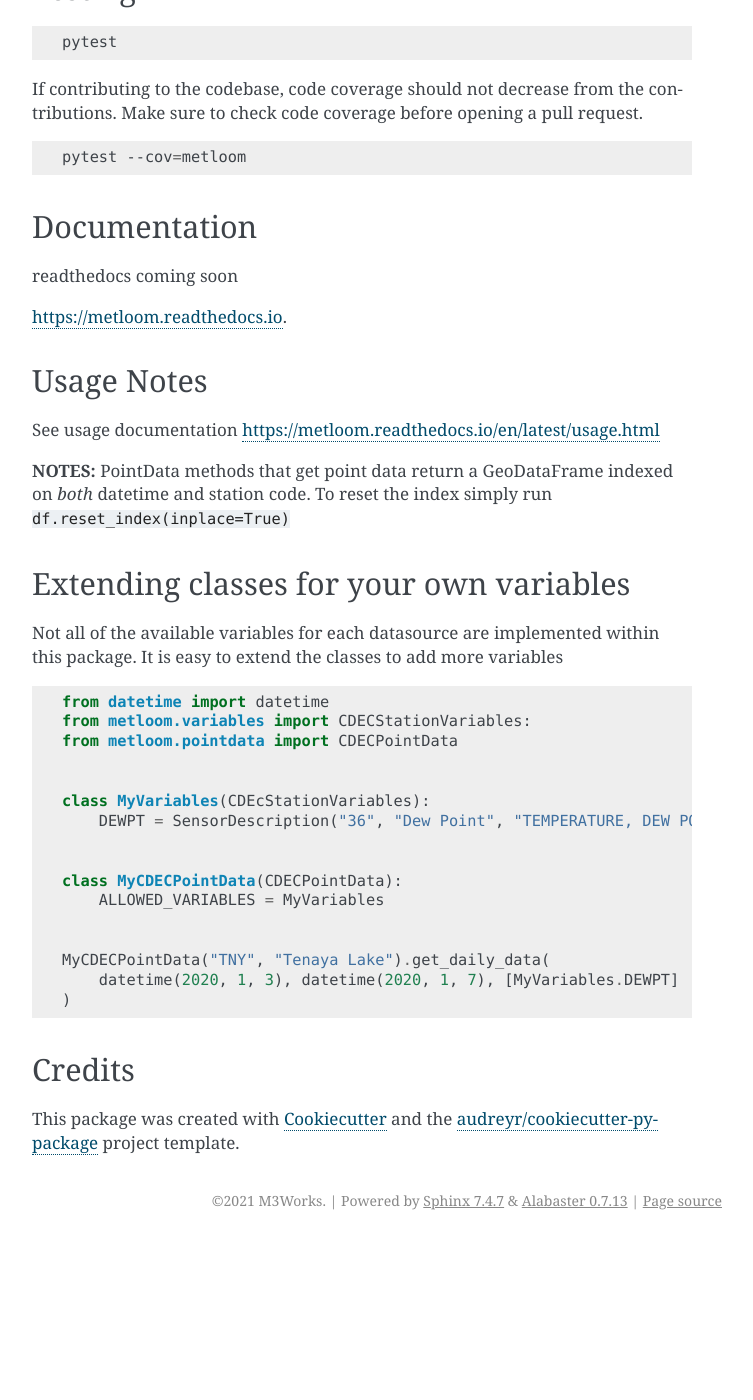
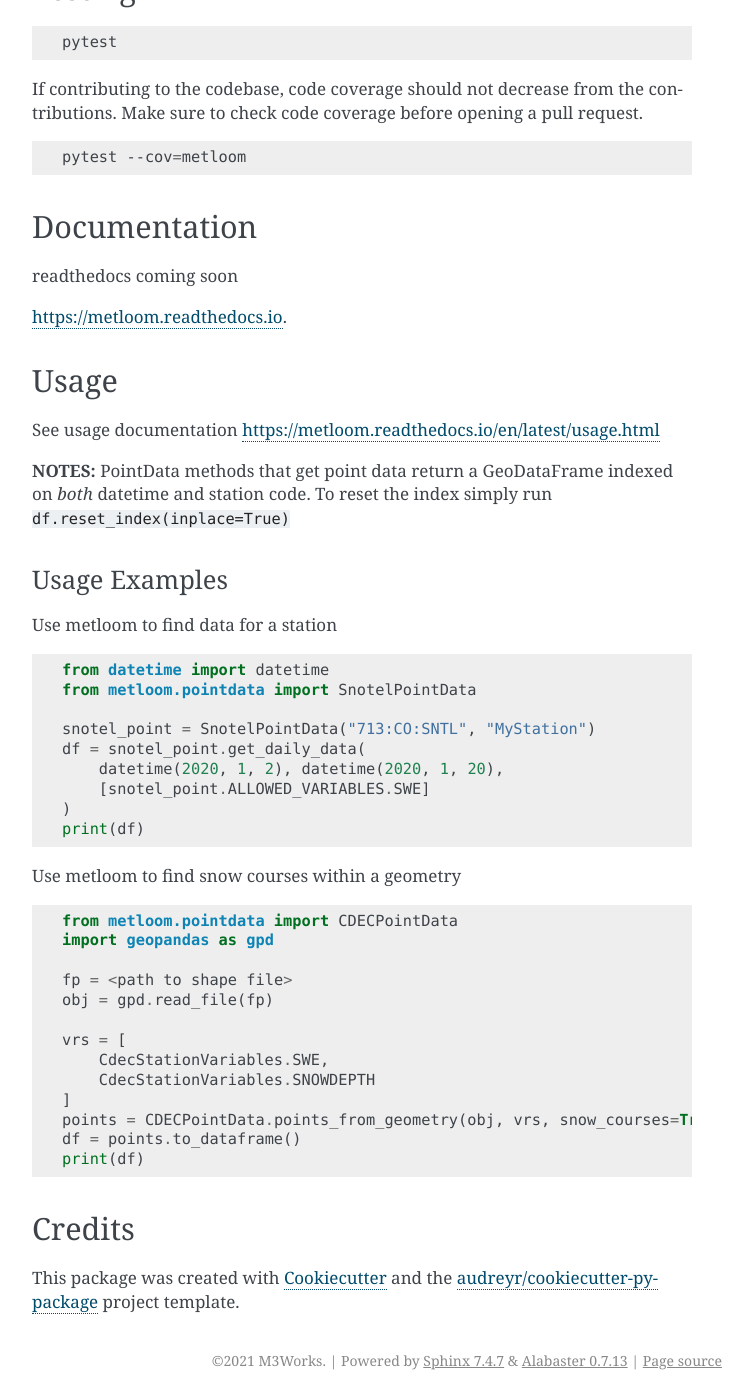
Before and after one commit to M3Works/metloom, a Sphinx documentation site: the page built from docs/readme.rst, in a window 1280 px wide and 1400 px high, scrolled down 1131 px. Shown: the whole window, without its empty margins (388-1141 px from the left). Built offline with Sphinx 7.4.7, drawn with Linux system fonts in a browser that asks for light colours; pages that are not in the unit, such as notebooks, are missing from menus; before the commit the page ends 2371 px from its top, so only the background shows below that; some of the changed text lies outside the part shown.

Commit message:
add usage examples to readme

```diff
--- a/README.rst
+++ b/README.rst
@@ -83,8 +83,8 @@ readthedocs coming soon
 
 https://metloom.readthedocs.io.
 
-Usage Notes
------------
+Usage
+-----
 See usage documentation https://metloom.readthedocs.io/en/latest/usage.html
 
 **NOTES:**
@@ -92,29 +92,40 @@ PointData methods that get point data return a GeoDataFrame indexed
 on *both* datetime and station code. To reset the index simply run
 ``df.reset_index(inplace=True)``
 
-Extending classes for your own variables
-----------------------------------------
-Not all of the available variables for each datasource are implemented
-within this package. It is easy to extend the classes to add more variables
+Usage Examples
+==============
+
+Use metloom to find data for a station
 
 .. code-block:: python
 
     from datetime import datetime
-    from metloom.variables import CDECStationVariables:
+    from metloom.pointdata import SnotelPointData
+
+    snotel_point = SnotelPointData("713:CO:SNTL", "MyStation")
+    df = snotel_point.get_daily_data(
+        datetime(2020, 1, 2), datetime(2020, 1, 20),
+        [snotel_point.ALLOWED_VARIABLES.SWE]
+    )
+    print(df)
+
+Use metloom to find snow courses within a geometry
+
+.. code-block:: python
+
     from metloom.pointdata import CDECPointData
+    import geopandas as gpd
 
+    fp = <path to shape file>
+    obj = gpd.read_file(fp)
 
-    class MyVariables(CDEcStationVariables):
-        DEWPT = SensorDescription("36", "Dew Point", "TEMPERATURE, DEW POINT")
-
-
-    class MyCDECPointData(CDECPointData):
-        ALLOWED_VARIABLES = MyVariables
-
-
-    MyCDECPointData("TNY", "Tenaya Lake").get_daily_data(
-        datetime(2020, 1, 3), datetime(2020, 1, 7), [MyVariables.DEWPT]
-    )
+    vrs = [
+        CdecStationVariables.SWE,
+        CdecStationVariables.SNOWDEPTH
+    ]
+    points = CDECPointData.points_from_geometry(obj, vrs, snow_courses=True)
+    df = points.to_dataframe()
+    print(df)
 
 
 Credits
```
Also changed, not shown: docs/usage.rst (+22 -4 lines).
